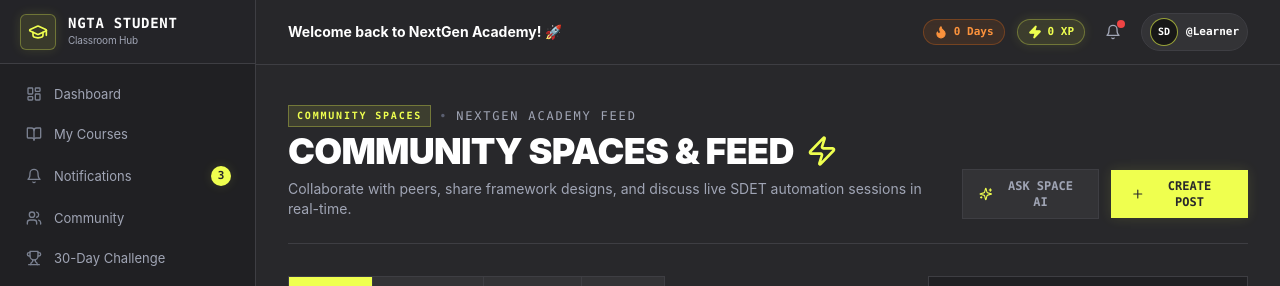
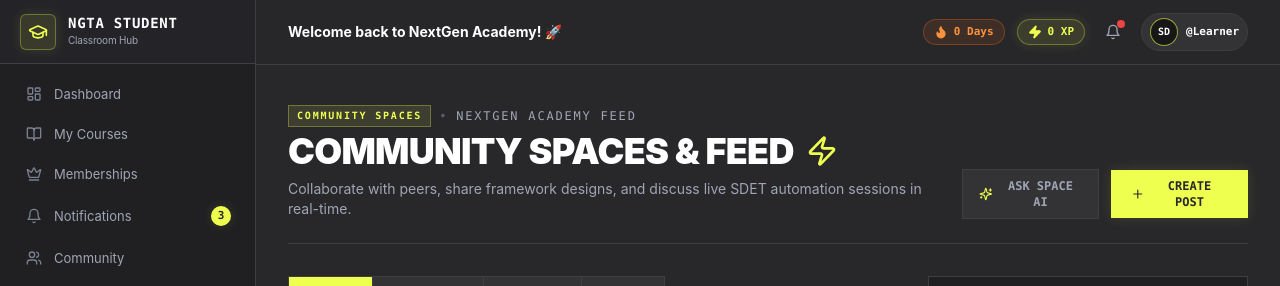
Before and after one commit to may1102-1909/NGTA-LMS-, a Next.js app: page /community/feed in a window 1280 px wide. Shown: the top 286 px of the page. Built offline with nearby package versions, Linux system fonts and the light colour scheme; no server answers; the database is empty.

Commit message:
feat: add Memberships link with Crown icon to navigation sidebar

```diff
--- a/src/components/Sidebar.tsx
+++ b/src/components/Sidebar.tsx
@@ -17,6 +17,7 @@ import {
   LogOut,
   Flame,
   X,
+  Crown,
 } from "lucide-react";
 import { createBrowserClient } from "@supabase/ssr";
 
@@ -88,6 +89,12 @@ export default function Sidebar({ isOpen = false, onClose }: SidebarProps) {
       href: "/courses",
       icon: BookOpen,
       active: pathname === "/courses" || pathname.startsWith("/courses/"),
+    },
+    {
+      label: "Memberships",
+      href: "/memberships",
+      icon: Crown,
+      active: pathname === "/memberships" || pathname.startsWith("/memberships/") || pathname.startsWith("/dashboard/memberships"),
     },
     {
       label: "Notifications",
```
